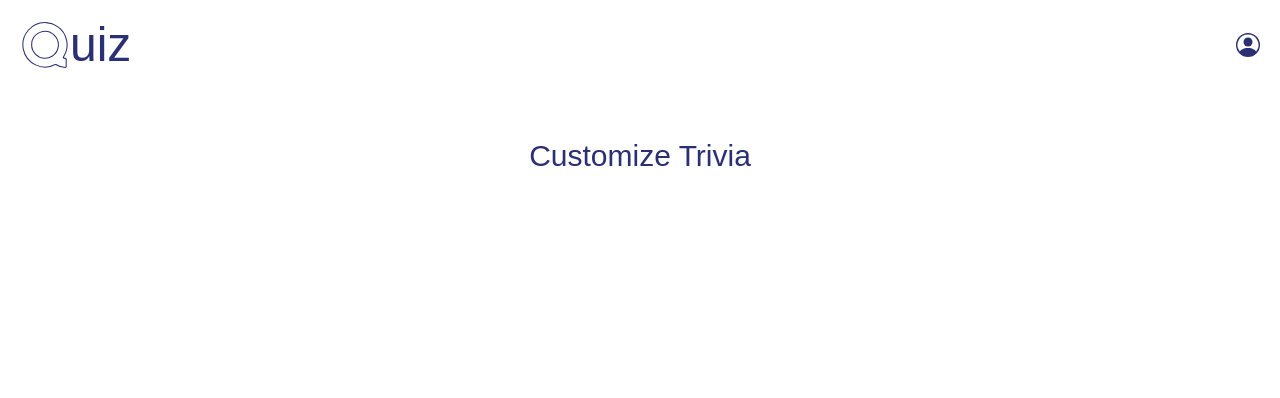
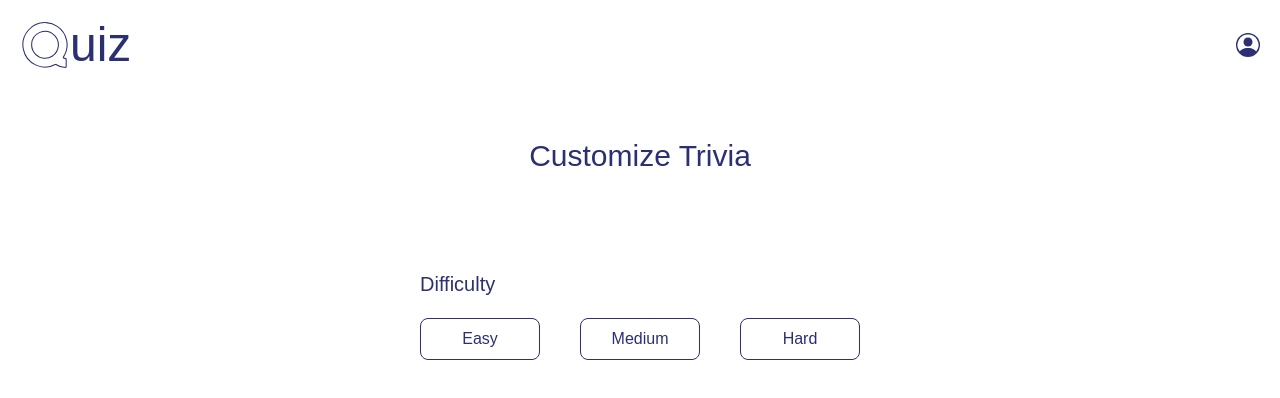
Before and after one commit to Nennae/trivia-app, a Next.js app: page /customizePage/1 in a window 1280 px wide. Shown: the top 398 px of the page. Built offline with nearby package versions, Linux system fonts and the light colour scheme.

Commit message:
added selection-btns for dificulty

```diff
--- /dev/null
+++ b/app/components/dificulty-select/difficulty-select.tsx
@@ -0,0 +1,14 @@
+"use client";
+
+export default function DifficultySelect() {
+  return (
+    <div className="mt-10">
+      <p className="text-xl mb-5 p-0">Difficulty</p>
+      <div className="select-btns-container flex gap-10">
+        <button className="difficulty-btns">Easy</button>
+        <button className="difficulty-btns">Medium</button>
+        <button className="difficulty-btns">Hard</button>
+      </div>
+    </div>
+  );
+}
--- a/app/customizePage/[category]/page.tsx
+++ b/app/customizePage/[category]/page.tsx
@@ -5,6 +5,7 @@ import { useParams } from "next/navigation";
 import { useQuiz } from "@/context/QuizContext";
 import Icons from "../../components/icons/icons";
 import { reformatCategoryName } from "@/utils/reformatStrings";
+import DifficultySelect from "@/app/components/dificulty-select/difficulty-select";
 
 export default function CustomizePage() {
   const params = useParams();
@@ -29,6 +30,9 @@ export default function CustomizePage() {
           <h3>{selectedCategory}</h3>
         </div>
       )}
+      <div className="flex-center">
+        <DifficultySelect />
+      </div>
     </div>
   );
 }
--- a/app/globals.css
+++ b/app/globals.css
@@ -92,6 +92,12 @@ body {
   .category-title {
     @apply flex-center gap-4 border-dark border-1 dark:border-light max-w-80 md:max-w-95 m-auto p-5 rounded-lg;
   }
+  .difficulty-btns {
+    @apply border-1 border-dark dark:border-light p-2 rounded-lg w-20 md:w-30;
+    &:hover {
+      @apply bg-lilac text-dark transition-all duration-300;
+    }
+  }
 }
 
 @layer base {
```
